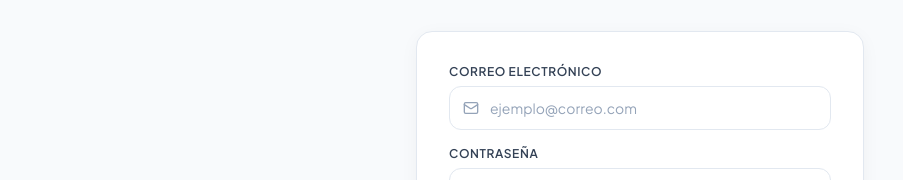
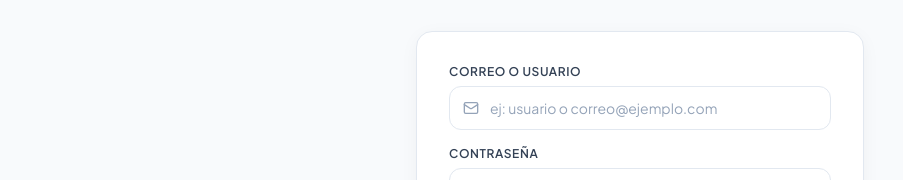
Before and after one commit to bmoreno-web/menu-digital, a Next.js app: page /login in a window 1280 px wide. Shown: the part 190-370 px from the top of the page, without its empty margins (0-903 px from the left). Built offline with nearby package versions, Linux system fonts and the light colour scheme; no server answers.

Commit message:
fix(login): allow login with plain username or email without requiring @

```diff
--- a/src/app/(auth)/login/page.tsx
+++ b/src/app/(auth)/login/page.tsx
@@ -129,11 +129,11 @@ export default function LoginPage() {
 
             <form onSubmit={handleSubmit} className="space-y-4">
               <Input
-                label="Correo Electrónico"
+                label="Correo o Usuario"
                 name="email"
-                type="email"
+                type="text"
                 required
-                placeholder="ejemplo@correo.com"
+                placeholder="ej: usuario o correo@ejemplo.com"
                 leftIcon={<Mail className="h-4 w-4" />}
                 value={formData.email}
                 onChange={handleChange}
```
